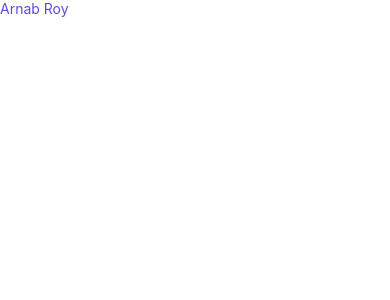
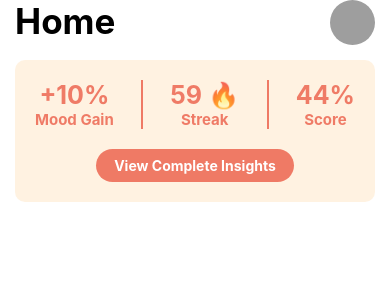
Before and after one commit to arnabdotpy/hack-auction, a React Native app: screen / in a window 390 px wide. Shown: the top 300 px of the page. Built offline with nearby package versions, Linux system fonts and the light colour scheme; grey boxes are pictures that could not be loaded.

Commit message:
[created] view complete insights

```diff
--- /dev/null
+++ b/components/global/navbar/navbar.tsx
@@ -0,0 +1,23 @@
+import React from 'react'
+import { View, Text, Image } from 'react-native'
+import styles from './navbar.style'
+
+const Navbar = ({title}: any) => {
+  return (
+    <View style={{flexDirection: 'row', justifyContent: 'space-between', paddingHorizontal: 15}}>
+      <View style={{flexDirection: 'row', gap: 10}}>
+        <Text style={{fontWeight: 'bold', fontSize: 35}}>{title}</Text>
+      </View>
+      <View>
+        <Image
+          style={{width: 45, height: 45, borderRadius: 50}}
+          source={{
+            uri: 'https://www.pngall.com/wp-content/uploads/5/Profile-Male-PNG.png',
+          }}
+        />
+      </View>
+    </View>
+  )
+}
+
+export default Navbar;
--- /dev/null
+++ b/components/home/view-complete-insights/view-complete-insights.tsx
@@ -0,0 +1,42 @@
+import React from 'react'
+import { View, Text } from 'react-native'
+import styles from './view-complete-insights.style'
+
+const ViewCompleteInsights = () => {
+  return (
+    <View>
+      <View style={{ backgroundColor: '#FEB95F30', margin: 15, borderRadius: 10 }}>
+
+        {/* Stats Container */}
+        <View style={{ flexDirection: 'row', justifyContent: 'space-between', padding: 20 }}>
+          <View>
+            <Text style={{ color: '#EB5D47CC', fontWeight: 'bold', fontSize: 25, textAlign: 'center' }}>+10%</Text>
+            <Text style={{ color: '#EB5D47CC', fontWeight: 'bold', fontSize: 15, textAlign: 'center' }}>Mood Gain</Text>
+          </View>
+          <View style={{ height: '100%', backgroundColor: '#EB5D47CC', width: 2 }}></View>
+          <View>
+            <Text style={{ color: '#EB5D47CC', fontWeight: 'bold', fontSize: 25, textAlign: 'center' }}>59 🔥</Text>
+            <Text style={{ color: '#EB5D47CC', fontWeight: 'bold', fontSize: 15, textAlign: 'center' }}>Streak</Text>
+          </View>
+          <View style={{ height: '100%', backgroundColor: '#EB5D47CC', width: 2 }}></View>
+          <View>
+            <Text style={{ color: '#EB5D47CC', fontWeight: 'bold', fontSize: 25, textAlign: 'center' }}>44%</Text>
+            <Text style={{ color: '#EB5D47CC', fontWeight: 'bold', fontSize: 15, textAlign: 'center' }}>Score</Text>
+          </View>
+
+        </View>
+        {/* View Complete Insights */}
+        <View
+          style={{
+            flexDirection: 'row',
+            justifyContent: 'center',
+            marginBottom: 20
+          }}>
+          <Text style={{ color: '#fff', backgroundColor: '#EB5D47CC', width: '55%', textAlign: 'center', padding: 8, borderRadius: 25, paddingHorizontal: 10, fontWeight: 'bold' }}>View Complete Insights</Text>
+        </View>
+      </View>
+    </View>
+  )
+}
+
+export default ViewCompleteInsights;
--- a/screens/home/home.tsx
+++ b/screens/home/home.tsx
@@ -1,11 +1,14 @@
 import React from 'react'
 import { View, Text } from 'react-native'
 import styles from './home.style'
+import Navbar from '../../components/global/navbar/navbar'
+import ViewCompleteInsights from '../../components/home/view-complete-insights/view-complete-insights'
 
 const Home = () => {
   return (
     <View>
-      <Text style={styles.textColor}>Arnab Roy</Text>
+      <Navbar title="Home" />
+      <ViewCompleteInsights />
     </View>
   )
 }
```
Also changed, not shown: components/global/navbar/navbar.style.ts (added, +9 -0 lines), components/home/view-complete-insights/view-complete-insights.style.ts (added, +9 -0 lines), screens/_newComponent/example.style.ts (added, +9 -0 lines), screens/_newComponent/example.tsx (added, +13 -0 lines).
